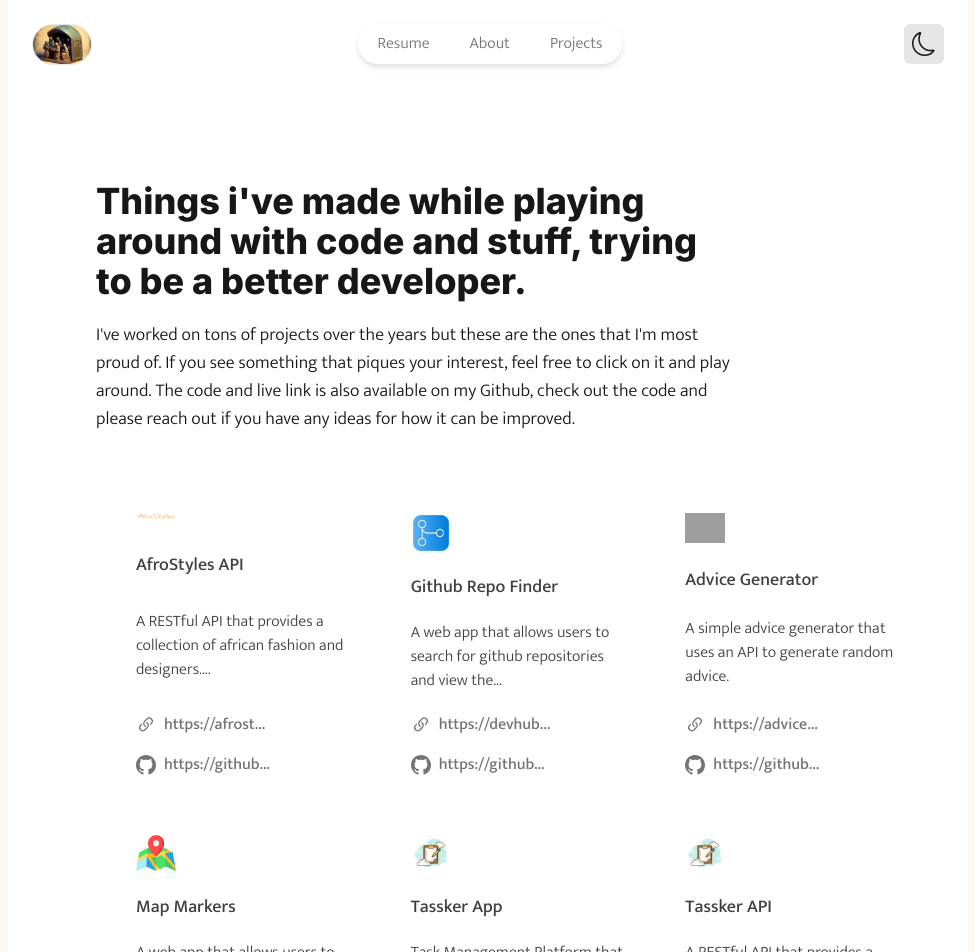
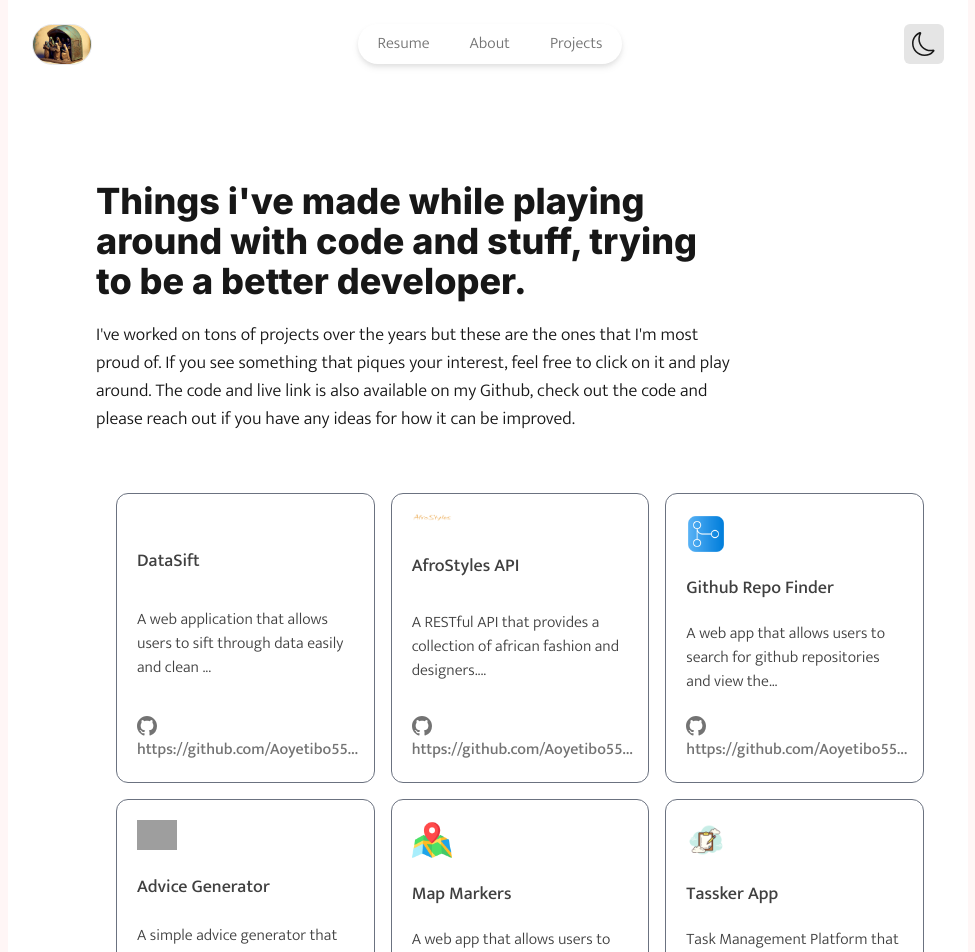
Before and after one commit to Aoyetibo557/minimal-portfolio, a Next.js app: page /projects in a window 1280 px wide. Shown: the top 952 px of the page, without its empty margins (152-1127 px from the left). Built offline with nearby package versions, Linux system fonts and the light colour scheme; grey boxes are pictures that could not be loaded; a web font is replaced by a local one.

Commit message:
Updated work expereince and added new project

```diff
--- a/components/Layout/layout.tsx
+++ b/components/Layout/layout.tsx
@@ -9,9 +9,7 @@ type Props = {
 
 const Layout = ({ children }: Props) => {
   const { theme } = useContext(ThemeContext);
-  useEffect(() => {
-    // Do something here
-  }, []);
+
 
   return (
     <div className={`flex justify-center ${theme === "dark" && "bg-black"}`}>
--- a/components/_project/projectcard.tsx
+++ b/components/_project/projectcard.tsx
@@ -16,7 +16,7 @@ type Props = {
 export const ProjectCard = (props: Props) => {
   return (
     <div
-      className={`flex p-5 rounded-xl flex-col justify-between h-full
+      className={`flex p-5 rounded-xl flex-col justify-between h-full border-[1.5px] border-gray-500
       ${
         props.theme === "light"
           ? "hover:bg-light-white"
@@ -24,22 +24,26 @@ export const ProjectCard = (props: Props) => {
       }
     `}>
       <div>
-        <Image
+       {props.image && (
+         <Image
           src={props.image}
           alt={props.title}
           width={40}
           height={40}
           // className="rounded-full border-[0.5px] border-gray-200"
         />
+       )}
       </div>
       <div className="mt-5">
         <div
-          className={`mukta-font font-medium text-lg ${
+          className={`mukta-font font-medium text-lg hover:underline ${
             props.theme === "light" ? "text-neutral-700" : "text-neutral-200"
           }`}
           title={props.title}
           aria-label={props.title}>
-          {props.title}
+          <a href={props.link} target="_blank" rel="noreferrer">
+            {props.title}
+          </a>
         </div>
       </div>
       <div className="mt-5">
@@ -53,22 +57,7 @@ export const ProjectCard = (props: Props) => {
         </div>
       </div>
       <div className="mt-5 flex-wrap flex flex-row gap-2 content-center justify-between">
-        {props.link && props.link !== "" && (
-          <a
-            href={props.link}
-            target="_blank"
-            rel="noreferrer"
-            className={`block font-medium text-base mukta-font mb-2 ${
-              props.theme === "light"
-                ? "text-neutral-500 hover:text-neutral-800"
-                : "text-neutral-400 hover:text-neutral-100"
-            }`}>
-            <BsLink45Deg className={`inline-block mr-2 text-xl`} />
-            <span title={props.link} aria-label={props.link}>
-              {truncateString(props.link, 15)}
-            </span>
-          </a>
-        )}
+
         <a
           href={props.github}
           target="_blank"
@@ -80,7 +69,7 @@ export const ProjectCard = (props: Props) => {
           }`}>
           <BsGithub className={`inline-block mr-2 text-xl`} />
           <span title={props.github} aria-label={props.github}>
-            {truncateString(props.github, 15)}
+            {truncateString(props.github, 30)}
           </span>
         </a>
       </div>
--- a/const/project.ts
+++ b/const/project.ts
@@ -8,6 +8,14 @@ interface Project {
 }
 
 export const projects: Project[] = [
+  {
+    title: "DataSift",
+    description:
+      "A web application that allows users to sift through data easily and clean it up. Built with Next.js, TypeScript and Tailwind CSS",
+    image: "",
+    link: "https://data-sift.vercel.app/",
+    github: "https://github.com/Aoyetibo557/DataSift",
+  },
   {
     title: "AfroStyles API",
     description:
@@ -81,15 +89,6 @@ export const projects: Project[] = [
     tech: ["ReactJs", "React-query", "TailwindCSS"],
   },
 
-  {
-    title: "Tassker App",
-    description:
-      "Task Management Platform that allows users to create, update and delete tasks. V2 coming soon!",
-    image: "/static/images/taskimage.png",
-    link: "https://task-manager-client-nu.vercel.app",
-    github: "https://github.com/Aoyetibo557/task-manager-client",
-    tech: ["NextJs", "TypeScript", "TailwindCSS", "Firebase"],
-  },
   // {
   //   title: "CryptoIO",
   //   description:
--- a/const/work.ts
+++ b/const/work.ts
@@ -11,7 +11,7 @@ export const workhistory: Work[] = [
   {
     name: "FlxLease",
     worktitle: "Full Stack Developer",
-    date: "Sept 2023 - present",
+    date: "Sept 2023 - June 2025",
     image: "/static/images/flxlease.png",
     href: "https://flxlease.com/",
   },
```
